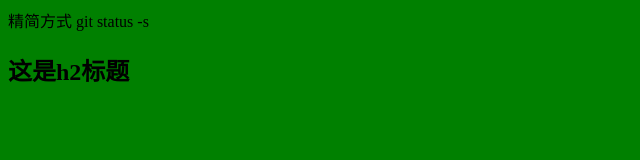
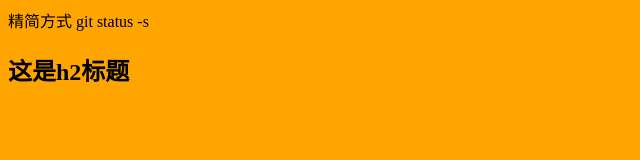
Before and after one commit to wangli1106/wl01, a plain HTML site: page index.html in a window 1280 px wide. Shown: the whole page, without its empty margins (0-640 px from the left). Drawn offline with Linux system fonts and the light colour scheme.

Commit message:
新建了一个login.js文件

```diff
--- a/index.html
+++ b/index.html
@@ -6,7 +6,7 @@
     <title>Document</title>
     <style>
       body {
-        background-color: green;
+        background-color: orange;
       }
     </style>
   </head>
--- /dev/null
+++ b/login.js
@@ -0,0 +1 @@
+console.log("www");
```
